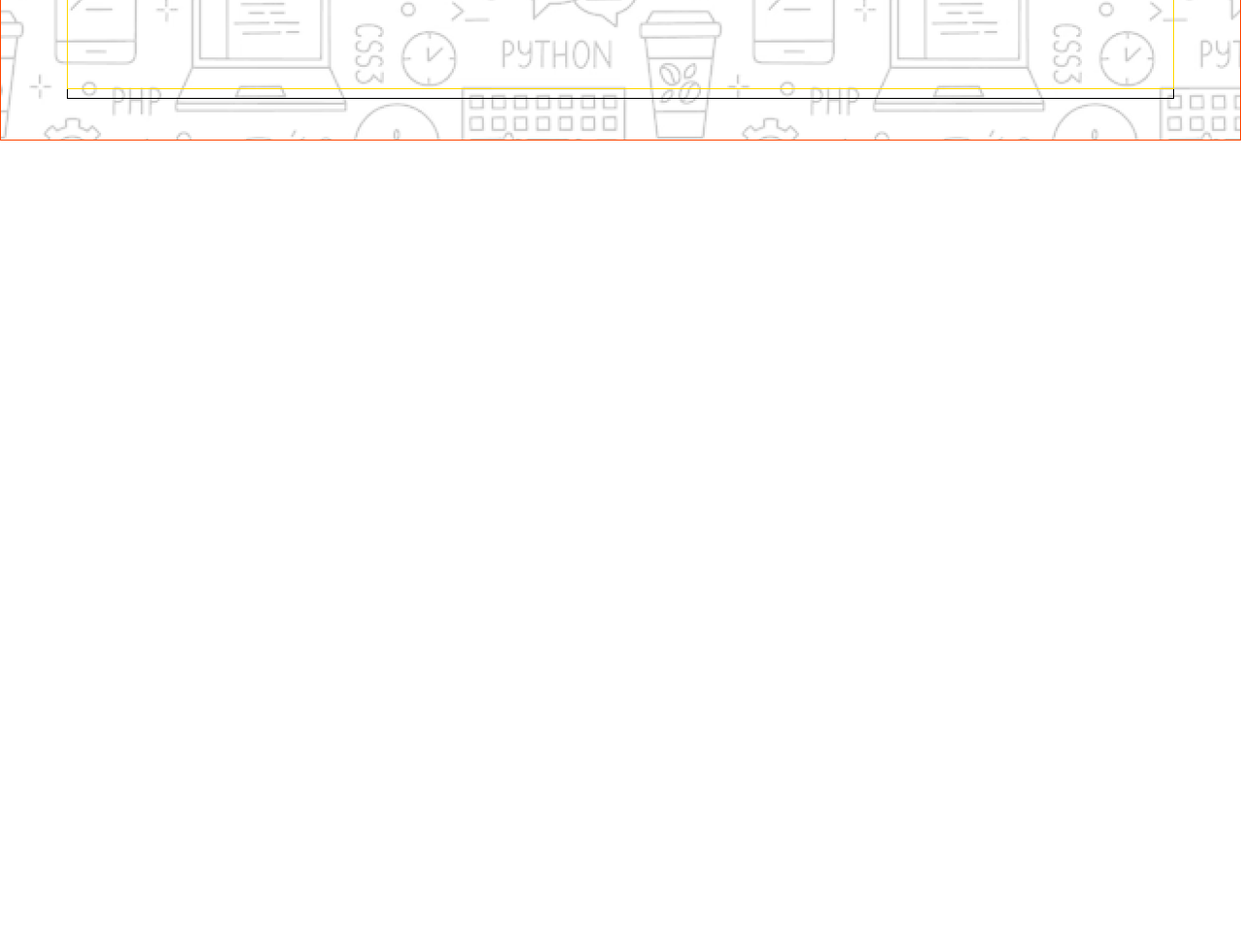
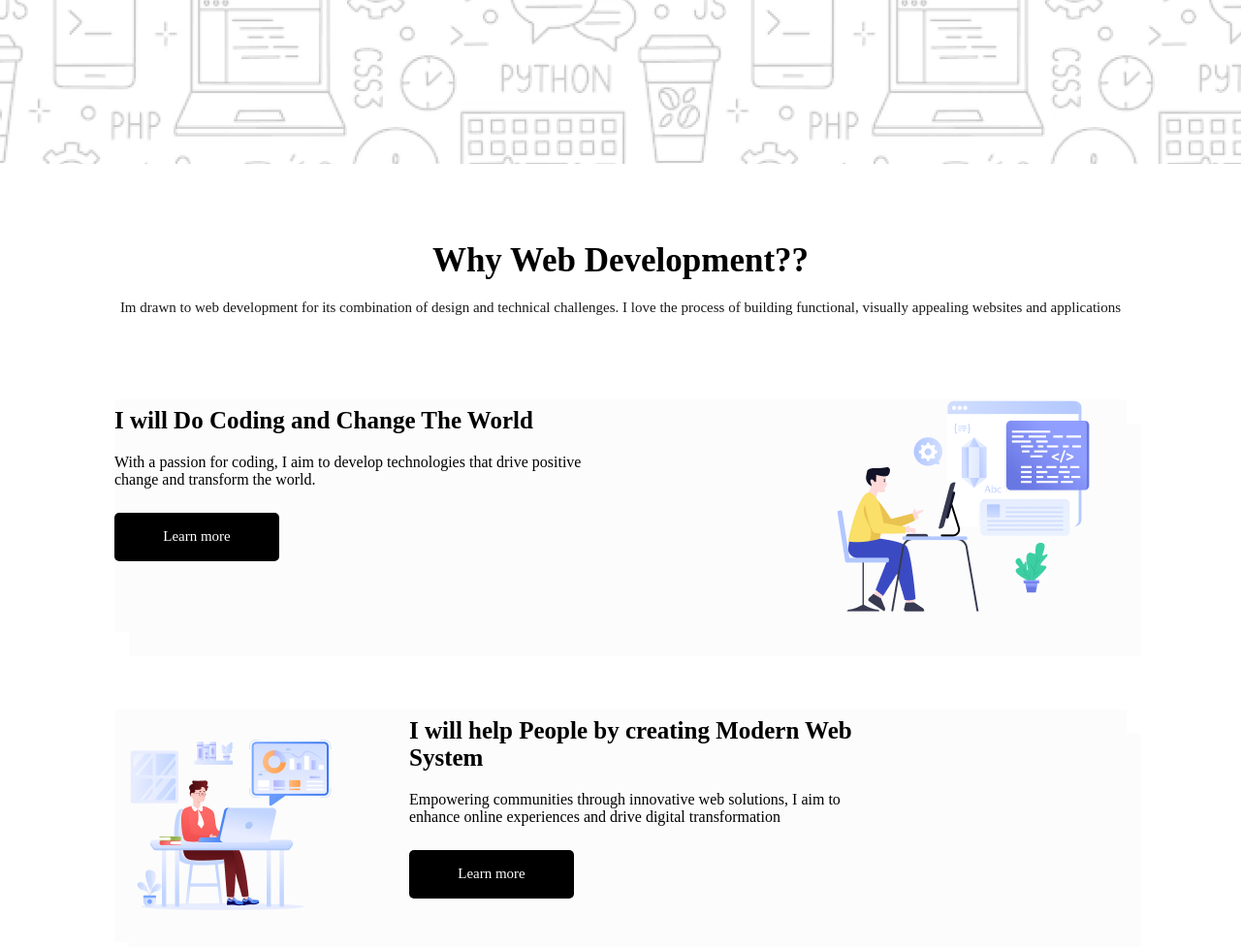
Before and after one commit to shantodeveloper/protfolio-website-assingment, a plain HTML site: page index.html in a window 1280 px wide. Shown: the part 509-1486 px from the top of the page at 97% size. Before the commit the page ends 800 px from the top, so only its background shows below. Drawn offline with Linux system fonts and the light colour scheme; a web font is replaced by a local one.

Commit message:
development-section

```diff
--- a/index.html
+++ b/index.html
@@ -21,13 +21,86 @@
           excited about the potential to work on innovative and challenging projects.
         </p>
 
-        <button class="banner-button"><a href="">Contact with me</a></button>
+        <button class="button-primary"><a href="">Contact with me</a></button>
       </div>
     </div>
   </header>
   <!--banner section end-->
 
 
+  <main>
+
+    <!--why web development section strat -->
+    <section class="webdevelopment-container">
+
+      <div class="webdevelopment-content">
+
+        <header class="box-header">
+          <h1 class="box-titel">Why Web Development??</h1>
+          <p class="box-description">Im drawn to web development for its combination of design and technical
+            challenges. I love the process of
+            building
+            functional, visually appealing websites and applications</p>
+        </header>
+
+        <div class="box-container">
+          <div class="text-box">
+            <h2 class="text-box-titel">I will Do Coding and
+              Change The World</h2>
+            <p class="text-box-description">With a passion for coding, I aim to develop technologies that drive positive
+              change and transform the
+              world.</p>
+            <button class="button-primary"><a href="">Learn more</a></button>
+          </div>
+
+          <figure class="images">
+            <img src="./assets/Layer_1.png" alt="">
+          </figure>
+        </div>
+
+        <div class="box-container">
+
+          <figure class="images">
+            <img src="./assets/Group 3.png" alt="">
+          </figure>
+
+          <div class="text-box-2">
+            <h2 class="text-box-titel">I will help People by creating
+              Modern Web System</h2>
+            <p class="text-box-description">Empowering communities through innovative web solutions, I aim to enhance
+              online experiences and drive digital transformation
+            </p>
+            <button class="button-primary"><a href="">Learn more</a></button>
+          </div>
+        </div>
+
+        <div class="box-container">
+          <div class="text-box">
+            <h2 class="text-box-titel">Creating Future-Ready Websites for Everyone</h2>
+            <p class="text-box-description">Crafting innovative and scalable web solutions, I build visually stunning
+              and technologically advanced websites.</p>
+            <button class="button-primary"><a href="">Learn more</a></button>
+          </div>
+
+          <figure class="images">
+            <img src="./assets/Group 4.png" alt="">
+          </figure>
+        </div>
+
+      </div>
+
+    </section>
+
+    <!--why web development section end -->
+
+
+
+
+
+
+  </main>
+
+
 </body>
 
 </html>
--- a/style/style.css
+++ b/style/style.css
@@ -7,7 +7,6 @@
 }
 /*banner style start*/
 .banner-conatiner {
-  border: 1px solid orangered;
   max-width: 1600px;
   height: 652px;
   background-image: url(../assets/Hero-bg.png);
@@ -23,16 +22,14 @@
   justify-content: flex-start;
   align-items: center;
   margin: 26px auto 44px;
-  border: 1px solid black;
 }
 
 .banner-content img {
   width: 210px;
-  height: 228.9px;
+  height: 228px;
 }
 
 .banner-text {
-  border: 1px solid gold;
   width: 1140px;
   height: 310px;
   margin-top: 32px;
@@ -52,7 +49,6 @@
 .banner-descriptin {
   width: 994px;
   height: 73px;
-  border: 1px solid;
   margin-top: 24px;
   align-items: center;
   color: black;
@@ -61,7 +57,7 @@
   text-align: center;
 }
 
-.banner-button {
+.button-primary {
   width: 170px;
   height: 50px;
   background-color: black;
@@ -70,10 +66,89 @@
   margin-top: 20px;
 }
 
-.banner-button a {
+.button-primary a {
   text-decoration: none;
   color: white;
   font-size: 15px;
 }
 
 /*banner style end*/
+
+/*why web development style start*/
+
+.webdevelopment-container {
+  max-width: 1300px;
+  height: 1395px;
+  margin: 74px auto;
+}
+
+.webdevelopment-content {
+  width: 1140px;
+  height: 1235px;
+  margin: 80px auto;
+}
+
+.box-header {
+  width: 1042px;
+  height: 115px;
+  margin: 0 auto 48px;
+}
+
+.box-container {
+  width: 1044px;
+  height: 240px;
+  margin: 48px auto;
+  background-color: #fcfcfc;
+  box-shadow: 15px 25px #fcfcfc;
+}
+
+.box-header {
+  text-align: center;
+}
+
+.box-titel {
+  font-size: 35px;
+  color: black;
+  text-align: center;
+  margin-bottom: 20px;
+}
+
+.box-description {
+  font-size: 15px;
+  color: rgb(25, 25, 25);
+}
+
+.box-container {
+  display: flex;
+  justify-content: space-between;
+  align-items: center;
+  margin-bottom: 80px;
+}
+
+.text-box {
+  width: 500px;
+  height: 225px;
+  padding: 0;
+}
+
+.text-box-titel {
+  align-items: center;
+  font-size: 25px;
+  margin-bottom: 20px;
+}
+
+.text-box-description {
+  margin-bottom: 5px;
+}
+
+.text-box-2 {
+  width: 500px;
+  height: 225px;
+  padding: 0;
+  margin: 0 240px 0 0;
+}
+
+.images {
+  width: 300px;
+}
+/*why web development style end*/
```
